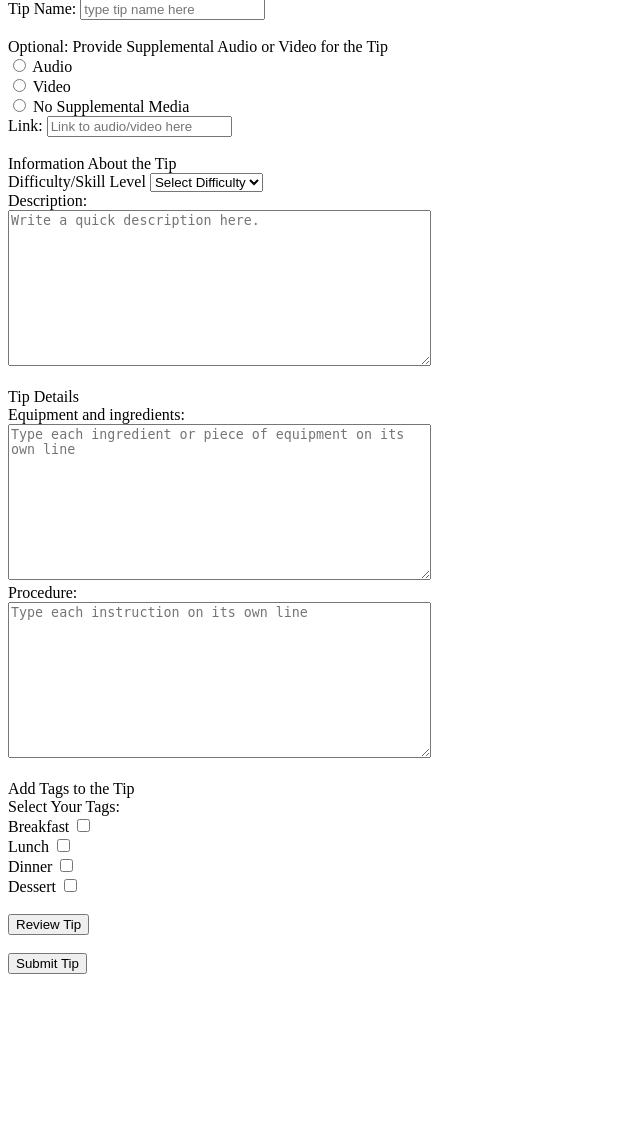
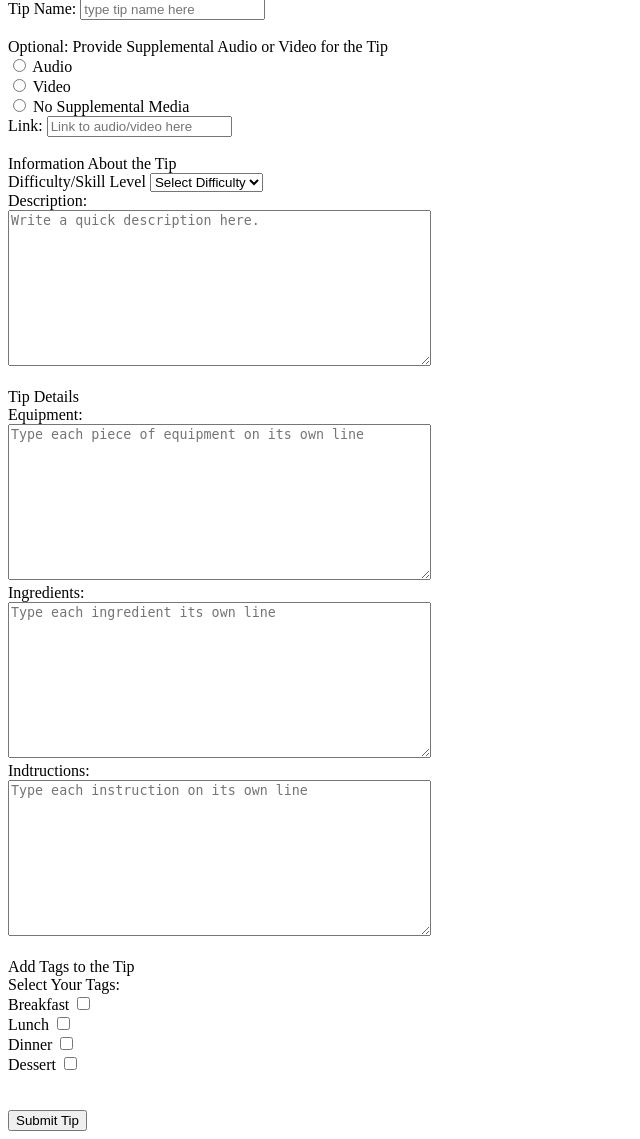
Before and after one commit to arianaolson419/AccessibleCooking, a Flask app: page /upload_tip in a window 1280 px wide. Shown: the part 81-1220 px from the top of the page, without its empty margins (0-640 px from the left). Before the commit the page ends 1055 px from the top, so only its background shows below. Run offline with Flask 2, Linux system fonts and the light colour scheme.

Commit message:
Update fields to be consistent with recipe upload form

```diff
--- a/app/templates/upload_tip_form.html
+++ b/app/templates/upload_tip_form.html
@@ -15,13 +15,13 @@
             <div name="medialink" id="medialink">
                 <label for="medialink">Optional: Provide Supplemental Audio or Video for the Tip</label>
                 <br>
-                <input type="radio" name="mediatype" id="audio" value="Audio">
+                <input type="radio" name="media_type" id="audio" value="Audio">
                 <label for="audio">Audio</label>
                 <br>
-                <input type="radio" name="mediatype" id="video" value="Video">
+                <input type="radio" name="media_type" id="video" value="Video">
                 <label for="video">Video</label>
                 <br>
-                <input type="radio" name="mediatype" id="nomedia" value="No Supplemental Media">
+                <input type="radio" name="media_type" id="nomedia" value="No Supplemental Media">
                 <label for="nomedia">No Supplemental Media</label>
                 <br>
                 <label for="media_url">Link:</label>
@@ -49,20 +49,29 @@
                 <br>
                 <label for="tipdetails">Tip Details</label>
                 <br>
-                <label for="equipment">Equipment and ingredients:</label>
+                <label for="equipment">Equipment:</label>
                 <br>
                 <textarea
                     name="equipment"
                     id="equipment"
                     rows="10"
                     cols="50"
-                    placeholder="Type each ingredient or piece of equipment on its own line"></textarea>
+                    placeholder="Type each piece of equipment on its own line"></textarea>
                 <br>
-                <label for="instruction">Procedure:</label>
+                <label for="ingredients">Ingredients:</label>
                 <br>
                 <textarea
-                    name="instruction"
-                    id="instruction"
+                    name="ingredients"
+                    id="ingredients"
+                    rows="10"
+                    cols="50"
+                    placeholder="Type each ingredient its own line"></textarea>
+                <br>
+                <label for="instructions">Indtructions:</label>
+                <br>
+                <textarea
+                    name="instructions"
+                    id="instructions"
                     rows="10" cols="50"
                     placeholder="Type each instruction on its own line"></textarea>
                 <br>
@@ -87,9 +96,7 @@
                     <br>
                 </div>
             </div>
-            <br>
-            <input type="button" name="review_tip" value="Review Tip">
-            <br><br>
+	    <br><br>
             <input type="submit" name="submit_tip" value="Submit Tip">
     </form>
 </body>
```
